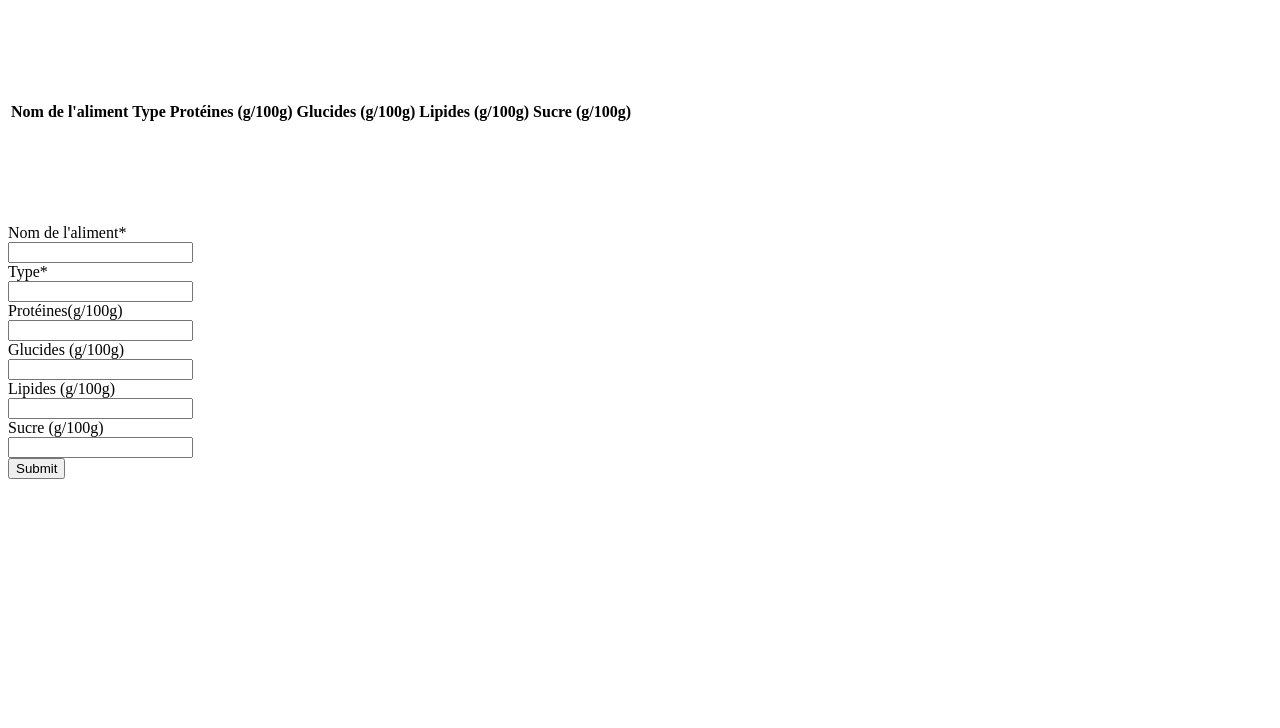
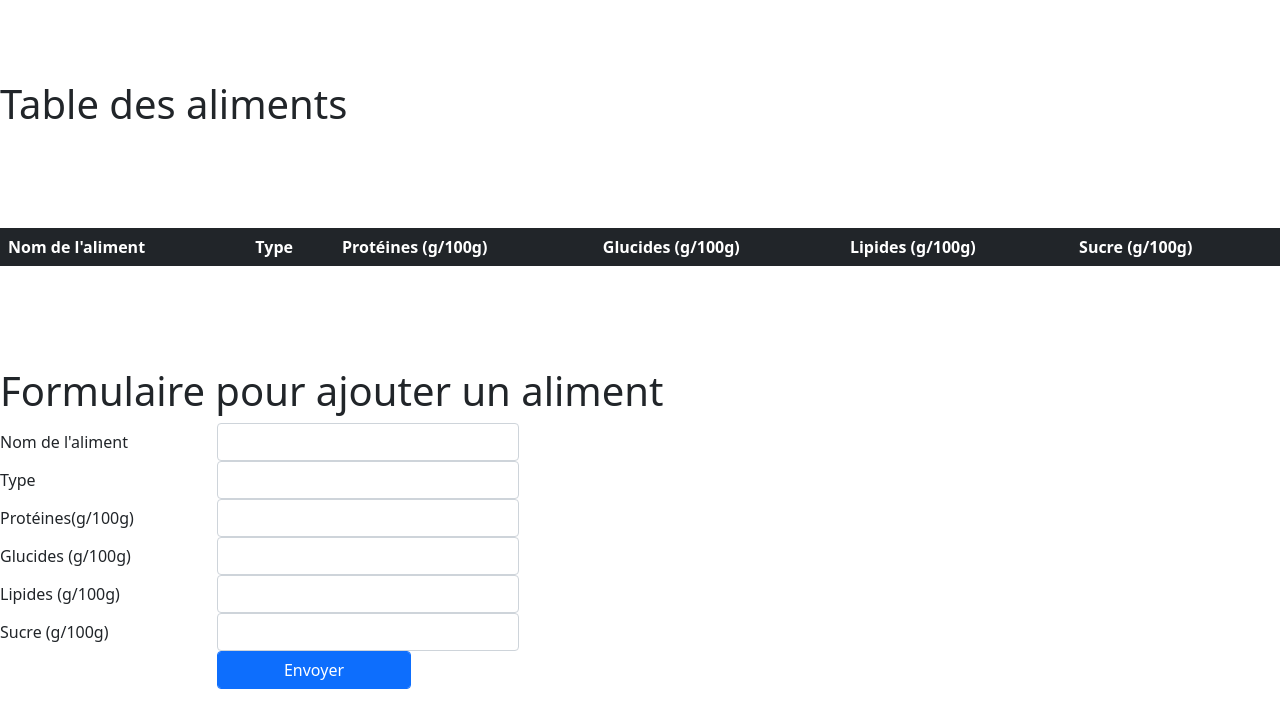
Before and after one commit to zouheirtouil/IDAW-projet, a PHP site: page /IDAW-projet/CRUD.php in a window 1280 px wide. Shown: the top 728 px of the page. Run offline with PHP 8.4, Linux system fonts and the light colour scheme; data that the repository does not hold is empty.

Commit message:
Avancement CRUD

```diff
--- a/IDAW-projet/frontend/CRUD.php
+++ b/IDAW-projet/frontend/CRUD.php
@@ -1,8 +1,10 @@
 
-    <head>
+     <head>
         <meta charset='utf-8'>
         <meta name="viewport" content="width=device-width, initial-scale=1, shrink-to-fit=no">
         <script src="https://code.jquery.com/jquery-3.4.1.min.js" crossorigin="anonymous"></script>
+        <link href="https://cdn.jsdelivr.net/npm/bootstrap@5.0.0-beta3/dist/css/bootstrap.min.css" rel="stylesheet" integrity="sha384-eOJMYsd53ii+scO/bJGFsiCZc+5NDVN2yr8+0RDqr0Ql0h+rP48ckxlpbzKgwra6" crossorigin="anonymous">
+
             <title>tabletest</title>
         <style>
             body{ margin-top: 5em; }
@@ -13,10 +15,13 @@
         </style>
     </head>
 
+ <body>
+
+ <H1>Table des aliments</H1>
 
 <div>
 
-        <table class="table">
+        <table class="table table-dark">
             <thead>
                 <tr>
                     <th scope="col">Nom de l'aliment</th>
@@ -32,16 +37,16 @@
             <tbody id="alimentsTableBody">
             </tbody>
         </table>
-
+        <h1>Formulaire pour ajouter un aliment</h1>
         <form id="addAlimentForm" action="" onsubmit="onFormSubmit();">
             <div class="form-group row">
-                <label for="inputNomAliment" class="col-sm-2 col-form-label">Nom de l'aliment*</label>
+                <label for="inputNomAliment" class="col-sm-2 col-form-label">Nom de l'aliment</label>
                 <div class="col-sm-3">
                 <input type="text" class="form-control" id="inputNomAliment" required="required">
                 </div>
             </div>
             <div class="form-group row">
-                <label for="inputType" class="col-sm-2 col-form-label">Type*</label>
+                <label for="inputType" class="col-sm-2 col-form-label">Type</label>
                 <div class="col-sm-3">
                 <input type="text" class="form-control" id="inputType" required="required">
                 </div>
@@ -78,7 +83,7 @@
             <div class="form-group row">
                 <span class="col-sm-2"></span>
                 <div class="col-sm-2">
-                    <button type="submit" class="btn btn-primary form-control">Submit</button>
+                    <button type="submit" class="btn btn-primary form-control">Envoyer</button>
                 </div>
             </div>
         </form>
@@ -94,7 +99,7 @@
             let currentMaxId = 1;
             let aliments = [];
             let currentEditeAlimentId =-1;
-            let urlbackend = "http://localhost/IDAW-projet/backend/";
+            let urlbackend = "http://localhost:8888/IDAW-projet/IDAW-projet/backend/";
 
 
 
@@ -110,9 +115,8 @@
                         aliment.prot = a.Proteines;
                         aliment.gluc = a.Glucides;
                         aliment.lip = a.Lipides;
-                        aliment.suc= a.Sucres;
+                        aliment.suc = a.Sucres;
                         addAliment(aliment);
-
                     });
                 });
             });
@@ -187,17 +191,17 @@
 
 
                 $("#alimentsTableBody").append(`
-                        <tr id=aliments-${newAliment.id}>
+                        <tr scope="row">
                             <td> ${newAliment.nom}  </td>
                             <td> ${newAliment.type}  </td>
                             <td> ${newAliment.prot}  </td>
                             <td> ${newAliment.gluc} </td>
                             <td> ${newAliment.lip}  </td>
-                            <td> ${newAliment.suc}  </td> <td>
+                            <td> ${newAliment.suc}  </td>
                         `)
 
 
-                if (newFood.id<50){
+                if (newAliment.id<50){
                     $("#aliments-"+newAliment.id).append
                         (`</tr>`)
                 }
@@ -211,6 +215,8 @@
 
 
         </script>
+        <script src="https://cdn.jsdelivr.net/npm/bootstrap@5.0.0-beta3/dist/js/bootstrap.bundle.min.js" integrity="sha384-JEW9xMcG8R+pH31jmWH6WWP0WintQrMb4s7ZOdauHnUtxwoG2vI5DkLtS3qm9Ekf" crossorigin="anonymous"></script>
 
 
 </div>
+</body>
```
Also changed, not shown: IDAW-projet/backend/aliments.php (+4 -4 lines).
